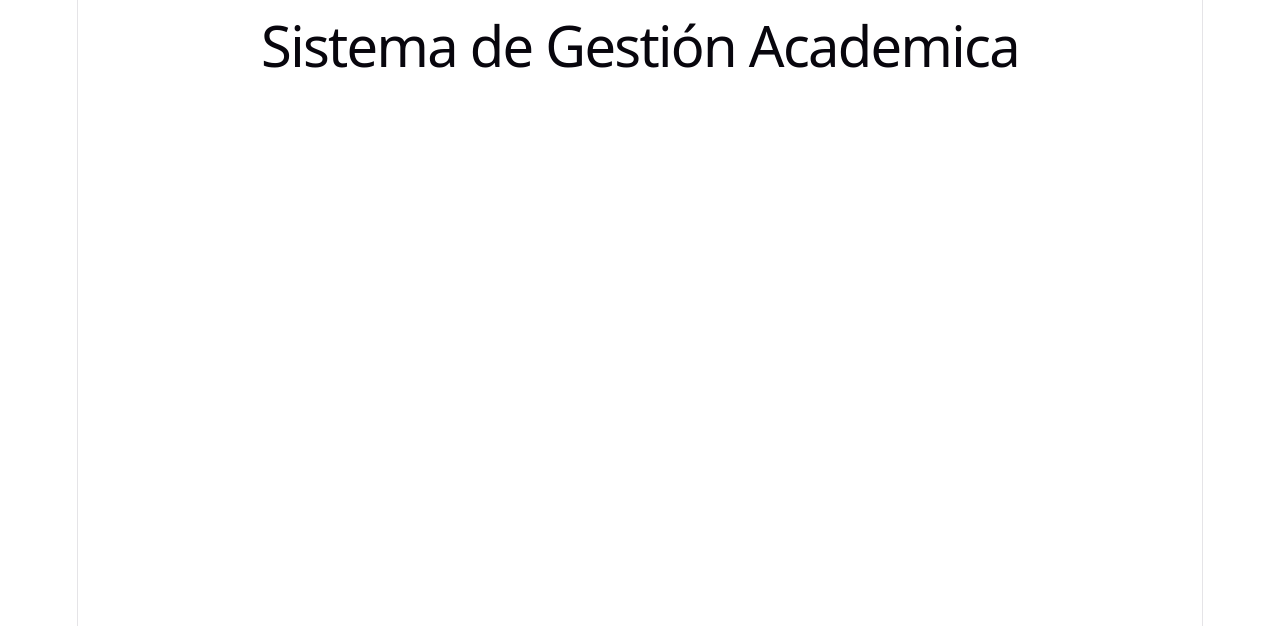
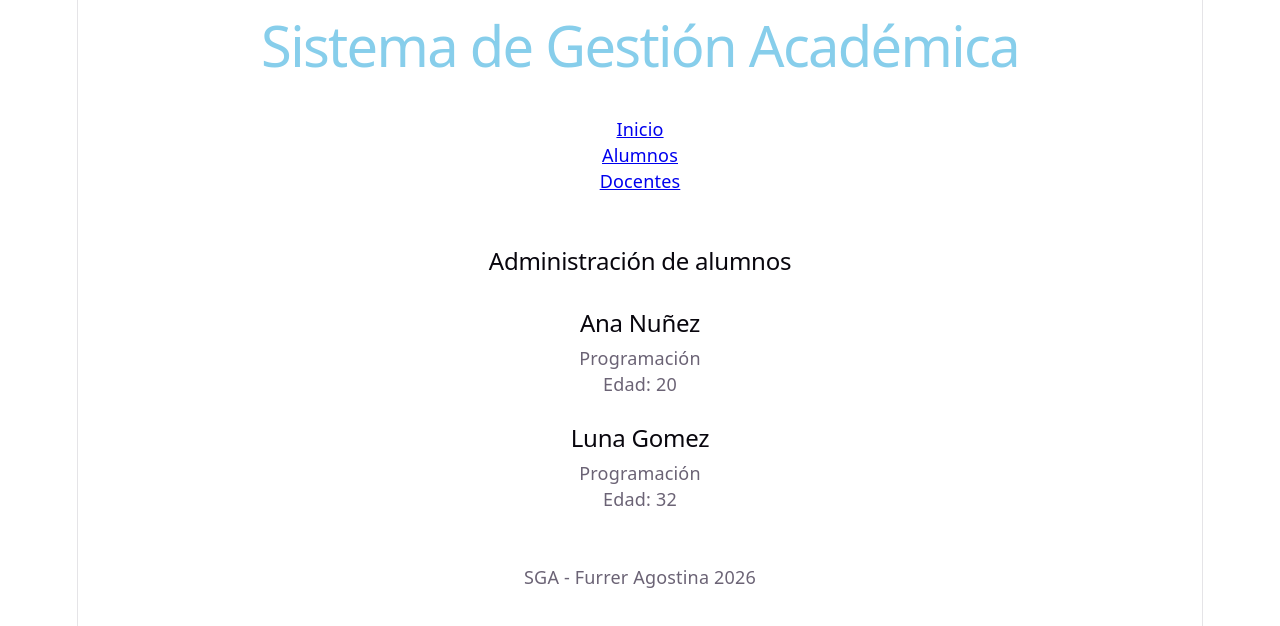
Before and after one commit to agosfurrer/SGA, a React (Vite) app in the folder Frontend-react/: page / in a window 1280 px wide. Shown: the top 626 px of the page. Built offline with nearby package versions, Linux system fonts and the light colour scheme.

Commit message:
Clase 28 - Componentes: Footer, Tarjeta Alumno y porps

```diff
--- a/Frontend-react/src/App.jsx
+++ b/Frontend-react/src/App.jsx
@@ -1,9 +1,27 @@
 import Titulo from "./components/Titulo"
+import {Navbar} from "./components/Navbar" //no se le puede cambiar el nombre en la app
+import {Footer} from "./components/Footer" //si se le puede cambiar el nombre
+import TarjetaAlumno from "./components/TarjetaAlumno"
 
 function App ()
 {
-  return (
-    <Titulo />
+  return ( //necesita estar dentro de un mismo array
+    <>
+      <Titulo texto="Sistema de Gestión Académica"color="skyblue"/> <br />
+      <Navbar /> <br /><br />
+      <h2>Administración de alumnos</h2> <br />
+      <TarjetaAlumno
+      nombre="Ana Nuñez"
+      carrera="Programación"
+      edad ="20"/>
+      <br />
+       <TarjetaAlumno
+      nombre="Luna Gomez"
+      carrera="Programación"
+      edad= "32"/>
+      <br /><br />
+      <Footer />
+    </>
   )
 }
 
--- /dev/null
+++ b/Frontend-react/src/components/Footer.jsx
@@ -0,0 +1,6 @@
+
+export function Footer () {
+    return (
+        <footer>SGA - Furrer Agostina 2026</footer>
+    )
+}
--- /dev/null
+++ b/Frontend-react/src/components/Navbar.jsx
@@ -0,0 +1,10 @@
+
+export function Navbar () {
+    return (//todos retornan la info a donde sea llamado
+        <nav>
+        <a href="#">Inicio</a> <br />
+        <a href="#">Alumnos</a> <br />
+        <a href="#">Docentes</a>
+        </nav>
+    )
+}
--- /dev/null
+++ b/Frontend-react/src/components/TarjetaAlumno.jsx
@@ -0,0 +1,11 @@
+function TarjetaAlumno ({nombre, carrera, edad}) {
+    return (
+        <article>
+            <h2>{nombre}</h2>
+            <p>{carrera}</p>
+            <p>Edad: {edad}</p>
+        </article>
+    )
+}
+
+export default TarjetaAlumno
--- a/Frontend-react/src/components/Titulo.jsx
+++ b/Frontend-react/src/components/Titulo.jsx
@@ -1,7 +1,7 @@
-function Titulo ()
+function Titulo ({texto,color}) //sin props
 {
     return (
-        <h1>Sistema de Gestión Academica</h1>
+        <h1 style={{color:color }}>{texto}</h1>
     )
 }
 
```
